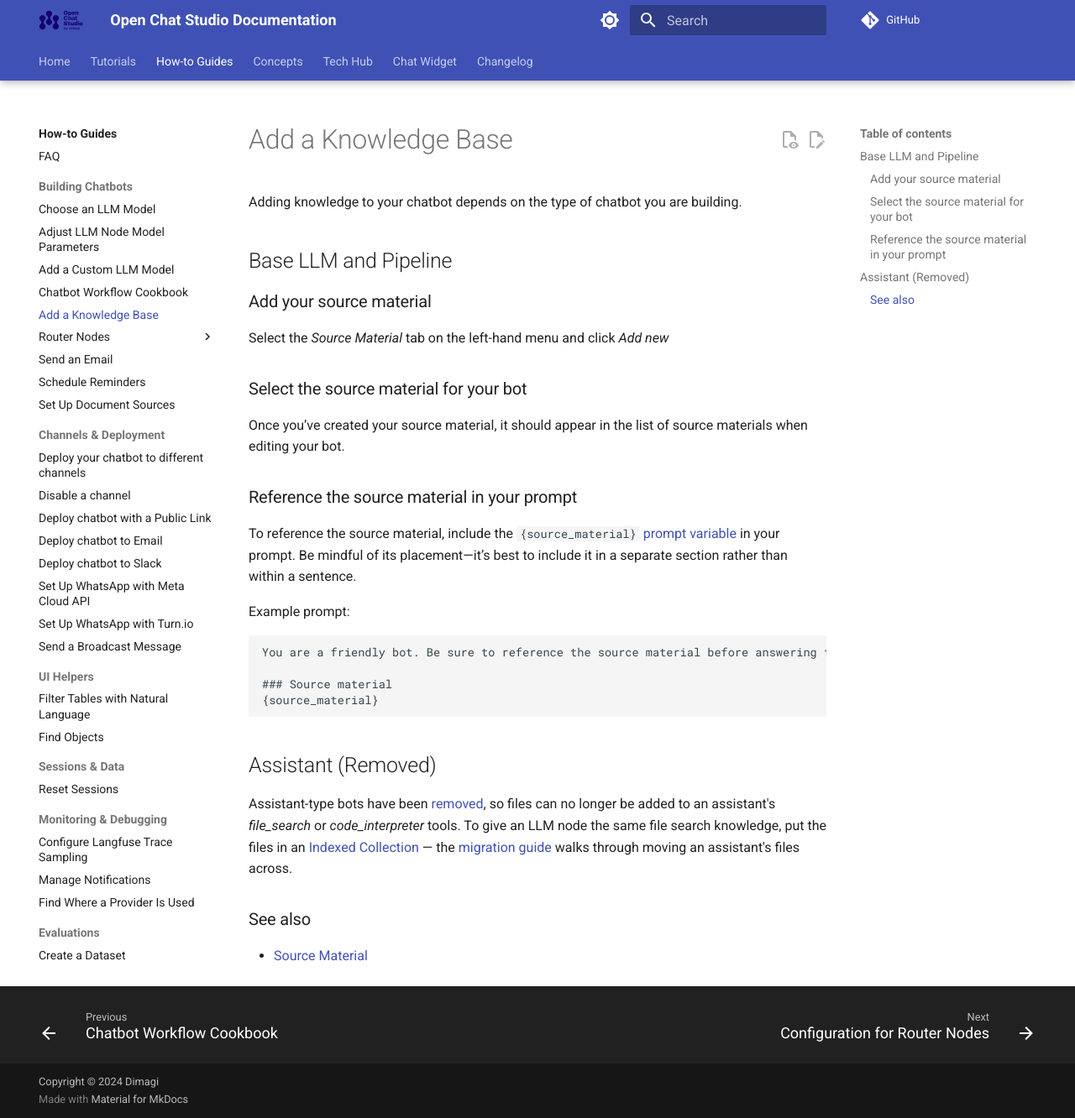
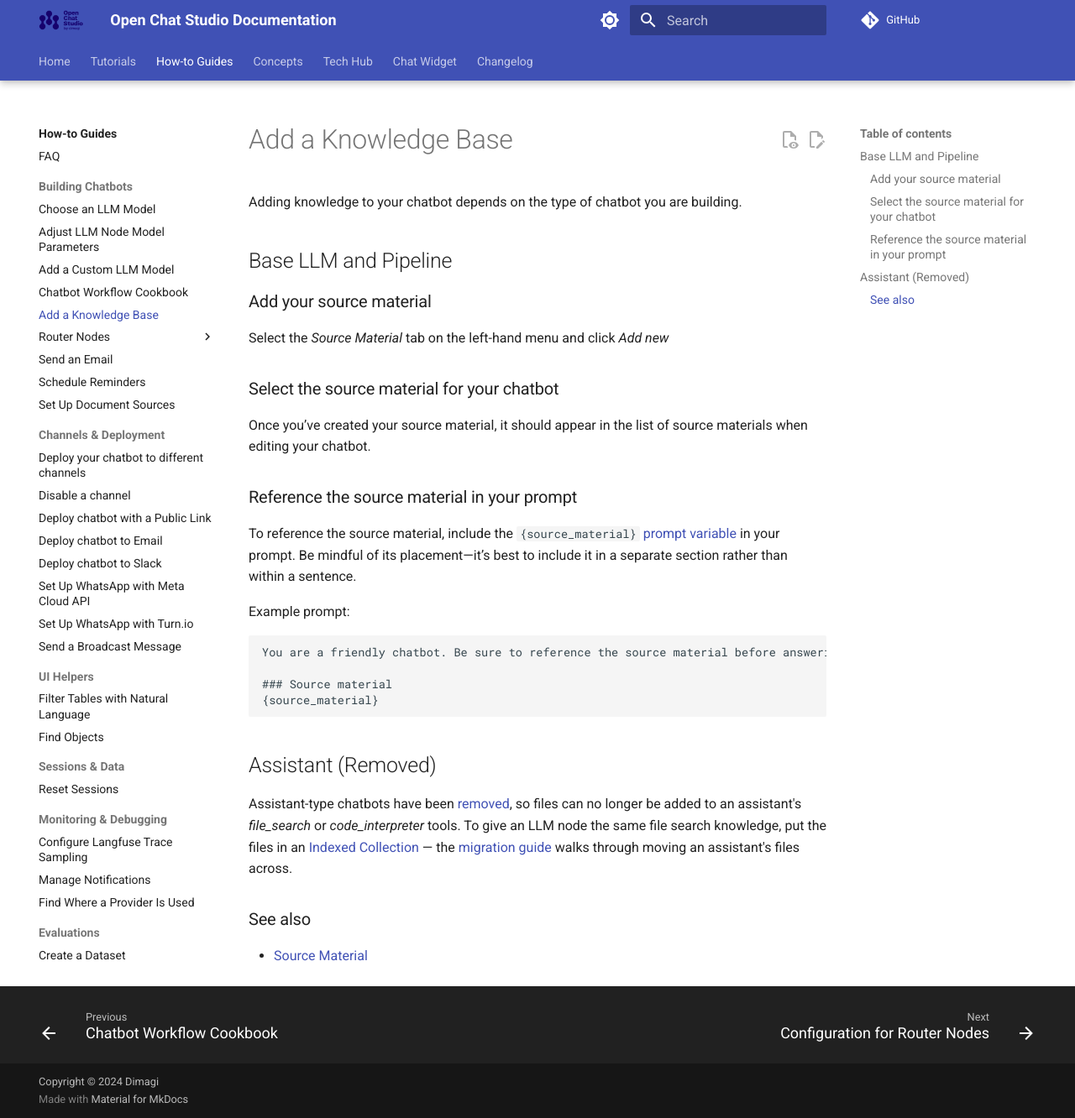
Before and after one commit to dimagi/open-chat-studio-docs, an MkDocs documentation site: the page built from docs/how-to/add_a_knowledge_base.md, in a window 1280 px wide and 1332 px high. Shown: the whole window at 84% size. Built offline with MkDocs 1.6.1 and Material for MkDocs 9.7.7, drawn with Linux system fonts in a browser that asks for light colours; a script that is not in the unit is left out; comment, search, counter and statistics services are not loaded.

Commit message:
Review against latest pr review checklist found these improvements

````diff
--- a/docs/how-to/add_a_knowledge_base.md
+++ b/docs/how-to/add_a_knowledge_base.md
@@ -6,8 +6,8 @@
 ### Add your source material
 Select the *Source Material* tab on the left-hand menu and click *Add new*
 
-### Select the source material for your bot
-Once you’ve created your source material, it should appear in the list of source materials when editing your bot.
+### Select the source material for your chatbot
+Once you’ve created your source material, it should appear in the list of source materials when editing your chatbot.
 
 ### Reference the source material in your prompt
 To reference the source material, include the `{source_material}` [prompt variable][prompt_variables_concept] in your prompt. Be mindful of its placement—it’s best to include it in a separate section rather than within a sentence.
@@ -15,7 +15,7 @@
 Example prompt:
 
 ```text
-You are a friendly bot. Be sure to reference the source material before answering the user's query:
+You are a friendly chatbot. Be sure to reference the source material before answering the user's query:
 
 ### Source material
 {source_material}
@@ -23,7 +23,7 @@
 
 ## Assistant (Removed)
 
-Assistant-type bots have been [removed](../concepts/assistants.md), so files can no longer be added to an assistant's *file_search* or *code_interpreter* tools. To give an LLM node the same file search knowledge, put the files in an [Indexed Collection](../concepts/collections/indexed.md) — the [migration guide](assistants_migration.md) walks through moving an assistant's files across.
+Assistant-type chatbots have been [removed](../concepts/assistants.md), so files can no longer be added to an assistant's *file_search* or *code_interpreter* tools. To give an LLM node the same file search knowledge, put the files in an [Indexed Collection](../concepts/collections/indexed.md) — the [migration guide](assistants_migration.md) walks through moving an assistant's files across.
 
 ### See also
 - [Source Material][source_material_concept]
````
Also changed, not shown: docs/concepts/versioning.md (+1 -1 lines), docs/how-to/index.md (+5 -5 lines), docs/how-to/whatsapp_meta_cloud_api.md (+3 -3 lines), docs/tech-hub/migrate_team.md (+1 -1 lines).
